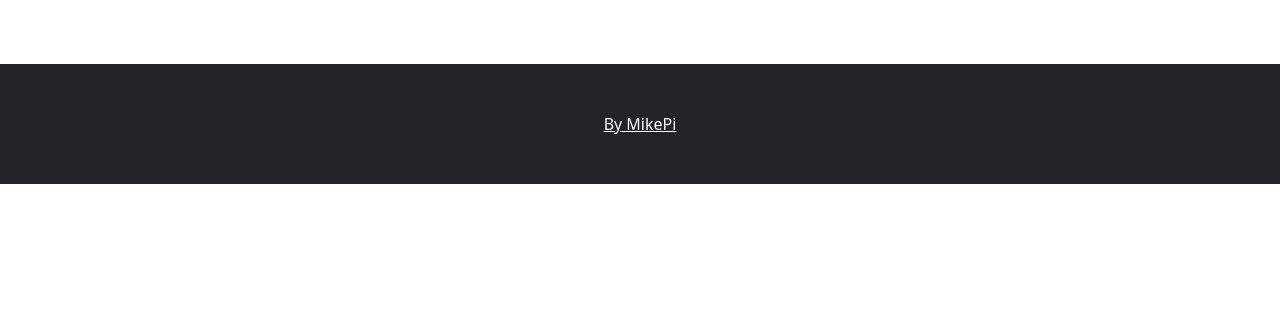
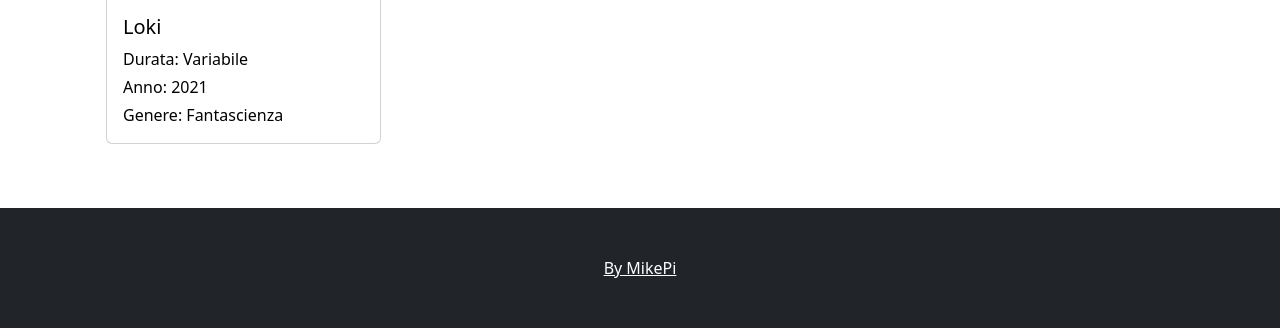
Before and after one commit to MikePio/php-oop-1, a PHP site: page / in a window 1280 px wide. Shown: the part 3610-3938 px from the top of the page. Before the commit the page ends 3794 px from the top, so only its background shows below. Run offline with PHP 8.4, Linux system fonts and the light colour scheme.

Commit message:
Added a genre linked to another model file

```diff
--- a/php-oop-1-multiple-files/Views/partials/movies.php
+++ b/php-oop-1-multiple-files/Views/partials/movies.php
@@ -7,8 +7,9 @@
         <img src="<?php $movie->getPoster() ?>" class="card-img-top" alt="<?php $movie->getTitle() ?>" style="height: 405px;">
         <div class="card-body">
           <h5 class="card-title"><?php $movie->getTitle() ?></h5>
-          <p class="card-text mb-2">Durata: <?php $movie->getFilmDuration() ?></p>
-          <p class="card-text ">Anno: <?php $movie->getYear() ?></p>
+          <p class="card-text mb-1">Durata: <?php $movie->getFilmDuration() ?></p>
+          <p class="card-text mb-1">Anno: <?php $movie->getYear() ?></p>
+          <p class="card-text ">Genere: <?php $movie->getGenreName() ?></p>
         </div>
       </div>
     </div>
--- a/php-oop-1-multiple-files/index.php
+++ b/php-oop-1-multiple-files/index.php
@@ -1,76 +1,26 @@
 <?php
 
-//* definire una classe
-class Movie
-{
-  public $poster;
-  public $title;
-  public $filmDuration;
-  public $year;
-  public $genresArray;
-
-  //* definire un construttore
-  public function __construct($_poster, $_title, $_filmDuration, $_year, $_genresArray)
-  {
-    $this->poster = $_poster;
-    $this->title = $_title;
-    $this->filmDuration = $_filmDuration;
-    $this->year = $_year;
-    $this->genresArray = $_genresArray;
-    //*inserito metodo nella classe
-    $this->getMovieDetails();
-  }
-
-  //* dichiarato un metodo
-  public function getMovieDetails()
-  {
-    //* essendo un array deve essere trasformato prima in stringa e successivamente stampato
-    $genreString = implode(", ", $this->genresArray);
-    // OPPURE
-    // $genreString = join(", ", $this->genresArray);
-    return "Titolo film: $this->title <br> Durata: $this->filmDuration <br> Anno: $this->year <br> Generi: $genreString";
-    // senza generi/genres
-    // return "Titolo film: $this->title <br> Durata: $this->filmDuration <br> Anno: $this->year";
-    // OPPURE
-    // return 'Titolo film:' . ' ' . $this->title . ' ' . 'Durata:' . ' ' . $this->filmDuration . ' ' . 'Anno:' . ' ' . $this->year;
-  }
-
-  public function getPoster()
-  {
-    echo $this->poster;
-  }
-  public function getTitle()
-  {
-    echo $this->title;
-  }
-  public function getFilmDuration()
-  {
-    echo $this->filmDuration;
-  }
-  public function getYear()
-  {
-    echo $this->year;
-  }
-}
+include __DIR__ . '/model/Movie.php';
+include __DIR__ . '/model/Genre.php';
 
 //* array dei film
 $movies = [
-  new Movie("../img/ironman.jpg", "Iron Man", "2h 5m", "2008", ["Azione", "Fantascienza"]),
-  new Movie("../img/thor.jpg", "Thor", "1h 54m", "2011", ["Azione", "Avventura", "Fantasy"]),
-  new Movie("../img/endgame.jpg", "Avengers: Endgame", "3h 2m", "2019", ["Azione", "Fantascienza", "Supereroi"]),
-  new Movie("../img/captainamerica.jpg", "Captain America: The First Avenger", "2h 4m", "2011", ["Azione", "Avventura"]),
-  new Movie("../img/blackwidow.jpg", "Black Widow", "2h 13m", "2021", ["Azione", "Avventura", "Spionaggio"]),
-  new Movie("../img/guardiansofthegalaxy.jpg", "Guardians of the Galaxy", "2h 1m", "2014", ["Azione", "Avventura", "Fantascienza"]),
-  new Movie("../img/avengers.jpg", "The Avengers", "2h 23m", "2012", ["Azione", "Fantascienza"]),
-  new Movie("../img/captainmarvel.jpg", "Captain Marvel", "2h 3m", "2019", ["Azione", "Fantascienza"]),
-  new Movie("../img/antman.jpg", "Ant-Man", "1h 57m", "2015", ["Azione", "Fantascienza"]),
-  new Movie("../img/spiderman.jpg", "Spider-Man: Homecoming", "2h 13m", "2017", ["Azione", "Avventura"]),
-  new Movie("../img/wintersoldier.jpg", "Captain America: The Winter Soldier", "2h 16m", "2014", ["Azione", "Avventura"]),
-  new Movie("../img/doctorstrange.jpg", "Doctor Strange", "1h 55m", "2016", ["Azione", "Fantasy"]),
-  new Movie("../img/thor_ragnarok.jpg", "Thor: Ragnarok", "2h 10m", "2017", ["Azione", "Avventura"]),
-  new Movie("../img/blackpanther.jpg", "Black Panther", "2h 14m", "2018", ["Azione", "Avventura"]),
-  new Movie("../img/civilwar.jpg", "Captain America: Civil War", "2h 27m", "2016", ["Azione", "Fantascienza"]),
-  new Movie("../img/loki.jpg", "Loki", "Variabile", "2021", ["Azione", "Fantascienza", "Supereroi"])
+  new Movie("../img/ironman.jpg", "Iron Man", "2h 5m", "2008", new Genre('Fantascienza')),
+  new Movie("../img/thor.jpg", "Thor", "1h 54m", "2011", new Genre('Fantascienza')),
+  new Movie("../img/endgame.jpg", "Avengers: Endgame", "3h 2m", "2019", new Genre('Fantascienza')),
+  new Movie("../img/captainamerica.jpg", "Captain America: The First Avenger", "2h 4m", "2011", new Genre('Fantascienza')),
+  new Movie("../img/blackwidow.jpg", "Black Widow", "2h 13m", "2021", new Genre('Fantascienza')),
+  new Movie("../img/guardiansofthegalaxy.jpg", "Guardians of the Galaxy", "2h 1m", "2014", new Genre('Fantascienza')),
+  new Movie("../img/avengers.jpg", "The Avengers", "2h 23m", "2012", new Genre('Fantascienza')),
+  new Movie("../img/captainmarvel.jpg", "Captain Marvel", "2h 3m", "2019", new Genre('Fantascienza')),
+  new Movie("../img/antman.jpg", "Ant-Man", "1h 57m", "2015", new Genre('Fantascienza')),
+  new Movie("../img/spiderman.jpg", "Spider-Man: Homecoming", "2h 13m", "2017", new Genre('Fantascienza')),
+  new Movie("../img/wintersoldier.jpg", "Captain America: The Winter Soldier", "2h 16m", "2014", new Genre('Fantascienza')),
+  new Movie("../img/doctorstrange.jpg", "Doctor Strange", "1h 55m", "2016", new Genre('Fantascienza')),
+  new Movie("../img/thor_ragnarok.jpg", "Thor: Ragnarok", "2h 10m", "2017", new Genre('Fantascienza')),
+  new Movie("../img/blackpanther.jpg", "Black Panther", "2h 14m", "2018", new Genre('Fantascienza')),
+  new Movie("../img/civilwar.jpg", "Captain America: Civil War", "2h 27m", "2016", new Genre('Fantascienza')),
+  new Movie("../img/loki.jpg", "Loki", "Variabile", "2021", new Genre('Fantascienza'))
 ];
 
 
--- /dev/null
+++ b/php-oop-1-multiple-files/model/Genre.php
@@ -0,0 +1,19 @@
+<?php
+
+class Genre{
+  public $name;
+
+  public function __construct($_name)
+  {
+    $this->name = $_name;
+  }
+
+
+
+}
+
+
+
+
+
+?>
```
Also changed, not shown: php-oop-1-multiple-files/model/Movie.php (added, +62 -0 lines). Lines whose indentation alone changed are shown as unchanged.
